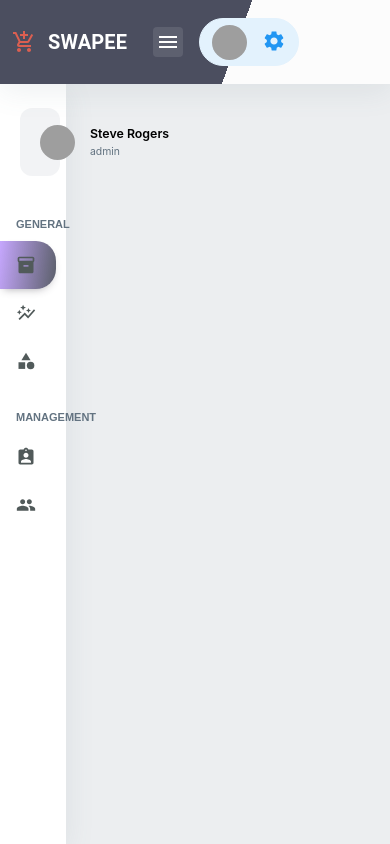
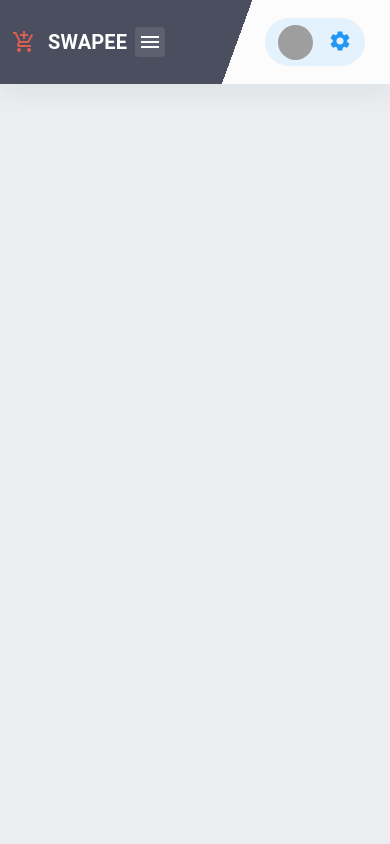
Before and after one commit to amitechsoftwaresolution/swapee-dashboard, a React (Create React App) app: page / in a window 390 px wide. Built offline with nearby package versions, Linux system fonts and the light colour scheme; grey boxes are pictures that could not be loaded.

Commit message:
feat: sidebar mobile view ui[ongoing]

```diff
--- a/src/Components/Topbar/Topbar.js
+++ b/src/Components/Topbar/Topbar.js
@@ -12,7 +12,7 @@ import './Topbar.css'
 const Topbar = () => {
     const renderBarLeftContainer = () => {
         return (
-            <Grid item xs = {6} sm = {3} md = {2}>
+            <Grid item xs = {4} sm = {4} md = {2}>
                 <div className = 'top-bar-container'>
                     <LogoComponent textColor = "text.secondary" position = "start" />
                     <IconButton color = "primary" aria-label = "menu" component = "label">
@@ -27,9 +27,10 @@ const Topbar = () => {
 
     const renderBarRightContainer = () => {
         return (
-            <Grid item xs = {6} sm = {9} md = {10}>
+            <Grid item xs = {8} sm = {8} md = {10}>
                 <div className = 'top-bar-container'>
                     <SearchBarComponent placeholder = "Search" xs = 'none' />
+                    <div/>
                     <div className = 'setting-container'>
                         <div className = 'settings-icon'>
                             <SettingsIcon />
--- a/src/Pages/Dashboard/Dashboard.js
+++ b/src/Pages/Dashboard/Dashboard.js
@@ -13,10 +13,10 @@ class Dashboard extends Component {
             <div className = 'dashboard-main-page-root'>
                 <Topbar/>
                 <Grid container spacing = {1}>
-                    <Grid item xs = {3} sm = {3} md = {2}>
+                    <Grid item xs = {0} sm = {3} md = {2} sx = {{display: {xs: 'none', md: 'block'}}}>
                         <Sidebar />
                     </Grid>
-                    <Grid item xs = {9} sm = {9} md = {10}>
+                    <Grid item xs = {12} sm = {9} md = {10}>
 
                     </Grid>
                 </Grid>
```
